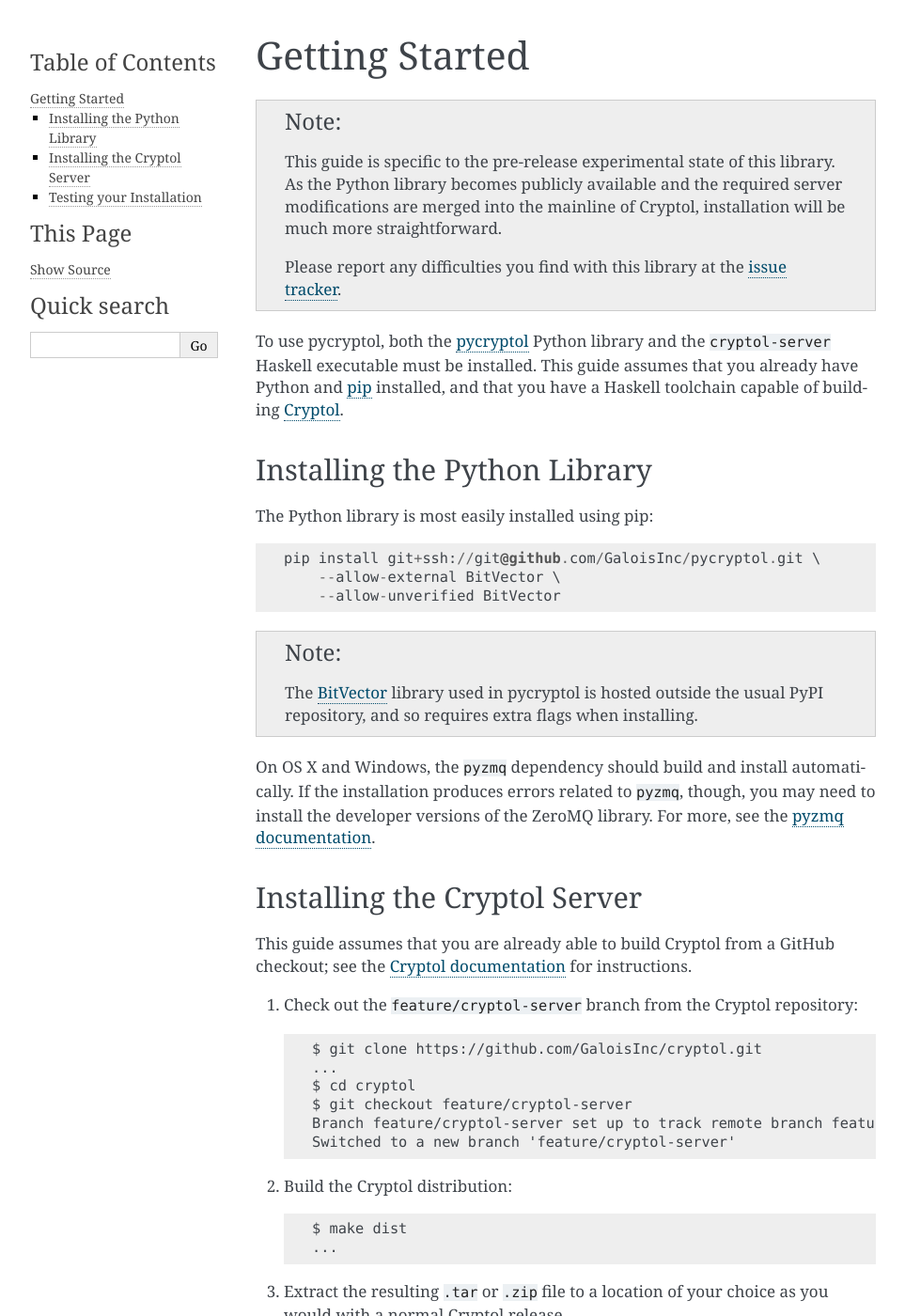
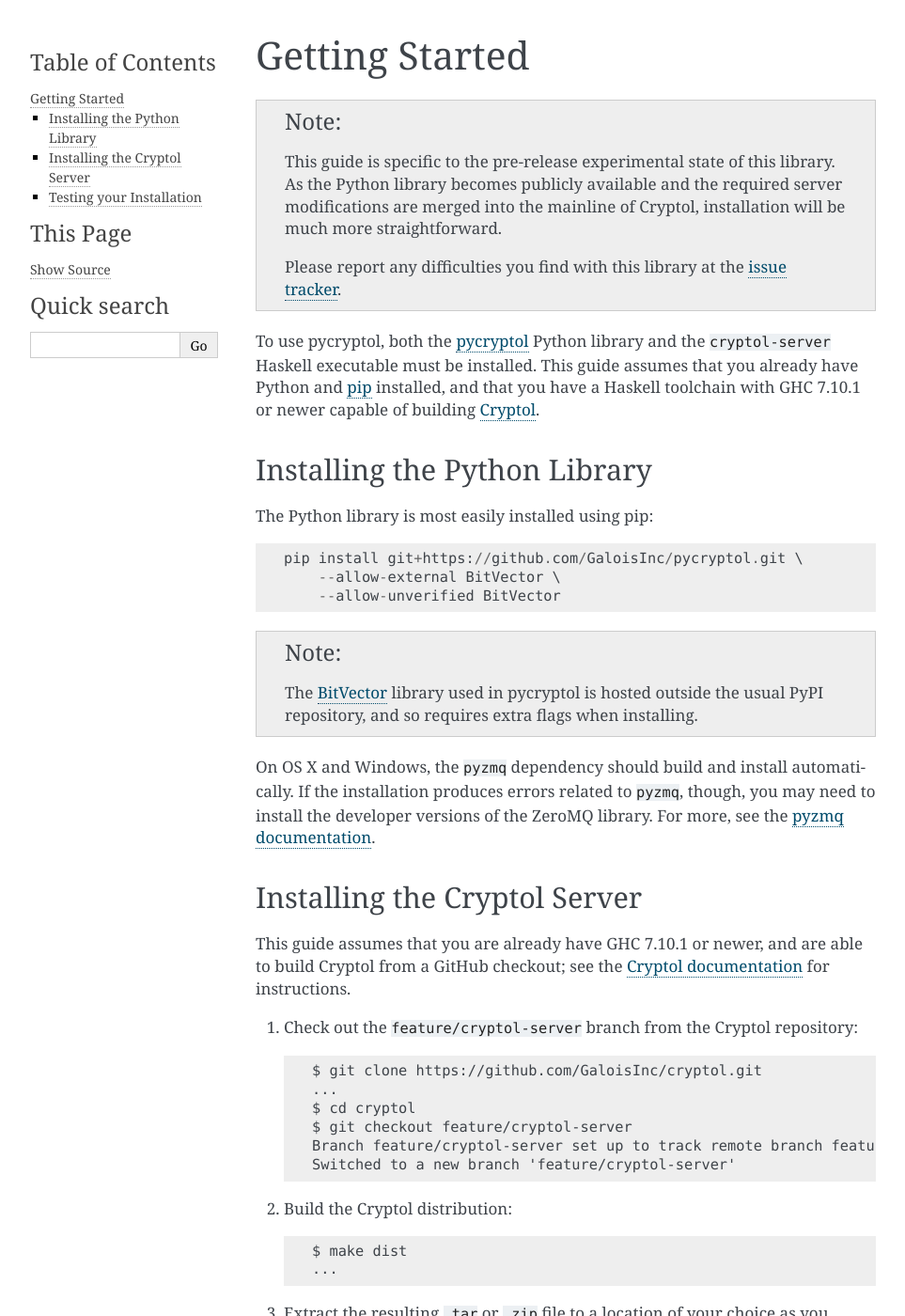
Before and after one commit to GaloisInc/pycryptol, a Sphinx documentation site: the page built from docs/install.rst, in a window 1280 px wide and 1400 px high. Shown: the whole window at 94% size, without its empty margins (148-1111 px from the left). Built offline with Sphinx 7.4.7, drawn with Linux system fonts in a browser that asks for light colours.

```diff
--- a/docs/install.rst
+++ b/docs/install.rst
@@ -15,15 +15,16 @@ To use pycryptol, both the `pycryptol
 <https://github.com/GaloisInc/pycryptol>`_ Python library and the
 ``cryptol-server`` Haskell executable must be installed. This guide
 assumes that you already have Python and `pip <https://pip.pypa.io/>`_
-installed, and that you have a Haskell toolchain capable of building
-`Cryptol <https://github.com/GaloisInc/cryptol>`_.
+installed, and that you have a Haskell toolchain with GHC 7.10.1 or
+newer capable of building `Cryptol
+<https://github.com/GaloisInc/cryptol>`_.
 
 Installing the Python Library
 -----------------------------
 
 The Python library is most easily installed using pip::
 
-  pip install git+ssh://git@github.com/GaloisInc/pycryptol.git \
+  pip install git+https://github.com/GaloisInc/pycryptol.git \
       --allow-external BitVector \
       --allow-unverified BitVector
 
@@ -43,8 +44,9 @@ the ZeroMQ library. For more, see the `pyzmq documentation
 Installing the Cryptol Server
 -----------------------------
 
-This guide assumes that you are already able to build Cryptol from a
-GitHub checkout; see the `Cryptol documentation
+This guide assumes that you are already have GHC 7.10.1 or newer, and
+are able to build Cryptol from a GitHub checkout; see the `Cryptol
+documentation
 <https://github.com/GaloisInc/cryptol/blob/master/README.md#building-cryptol-from-source>`_
 for instructions.
 
```
